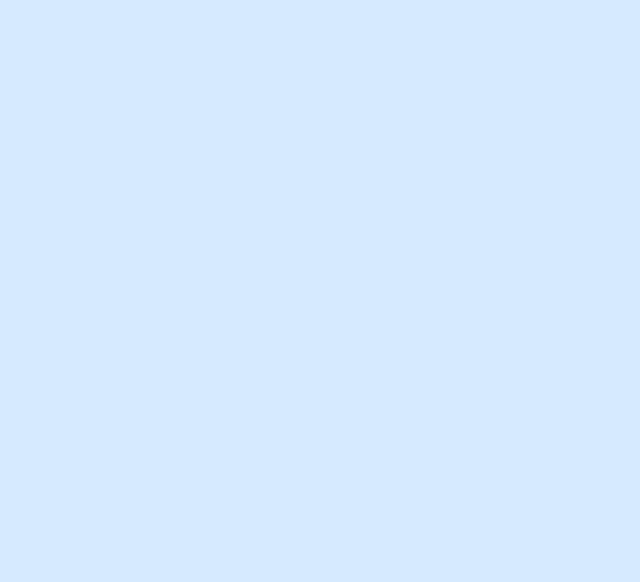
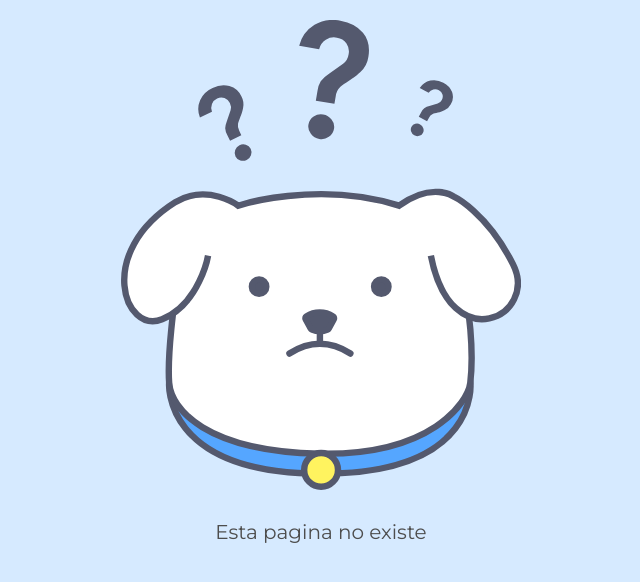
Before and after one commit to magoMercurio/react-router-aprendiendo, a React (Create React App) app: page /posts/1 in a window 1280 px wide. Shown: the top 582 px of the page, without its empty margins (319-959 px from the left). Built offline with nearby package versions, Linux system fonts and the light colour scheme.

Commit message:
add Page404

```diff
--- a/src/App.js
+++ b/src/App.js
@@ -1,11 +1,29 @@
 import './assets/css/base/base.css';
 import './assets/css/componentes/card.css'
+import { BrowserRouter as Router, Routes, Route } from 'react-router-dom';
+import Home from './pages/Home.jsx'
+import Sobre from './pages/Sobre.jsx'
+import Page404 from "./pages/page404";
 
 function App() {
+
   return (
-    <>
-
-    </>
+    <Router>
+      <Routes>
+        <Route
+          path='/'
+          element={<Home/>}
+        />
+        <Route
+          path='/sobre'
+          element={<Sobre/>}
+        />
+        <Route
+          path='*'
+          element={<Page404/>}
+        />
+      </Routes>
+    </Router>
   );
 }
 
--- /dev/null
+++ b/src/pages/page404.jsx
@@ -0,0 +1,13 @@
+import image from '../assets/img/doguito404.svg'
+import '../assets/css/404.css'
+
+const Page404 = () => {
+  return (
+    <main className='container flex flex--center flex--column'>
+      <img src={image} alt="Doguito" className='dog-image' />
+      <p className="notfound-text">Esta pagina no existe</p>
+    </main>
+  )
+}
+
+export default Page404
```
